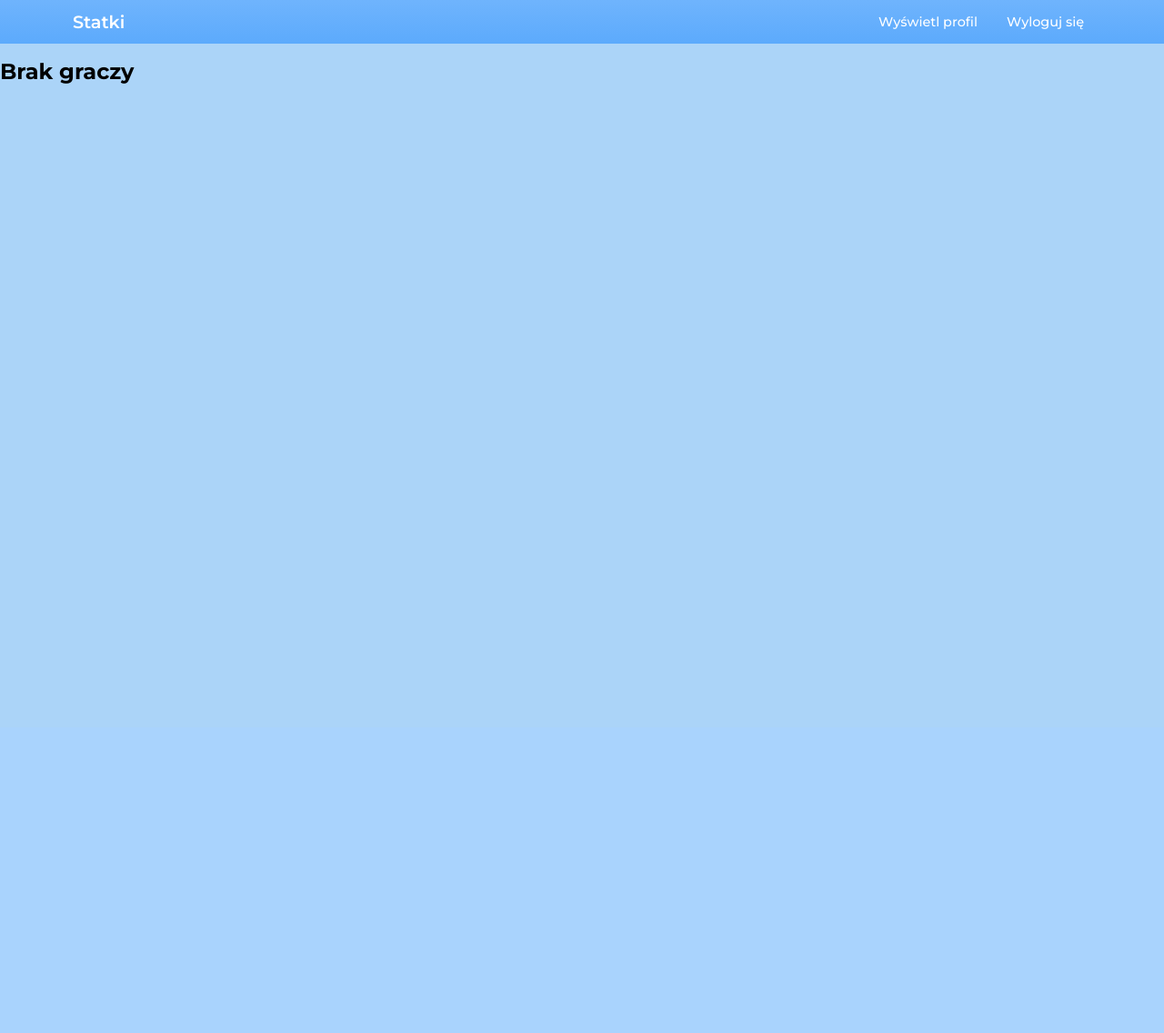
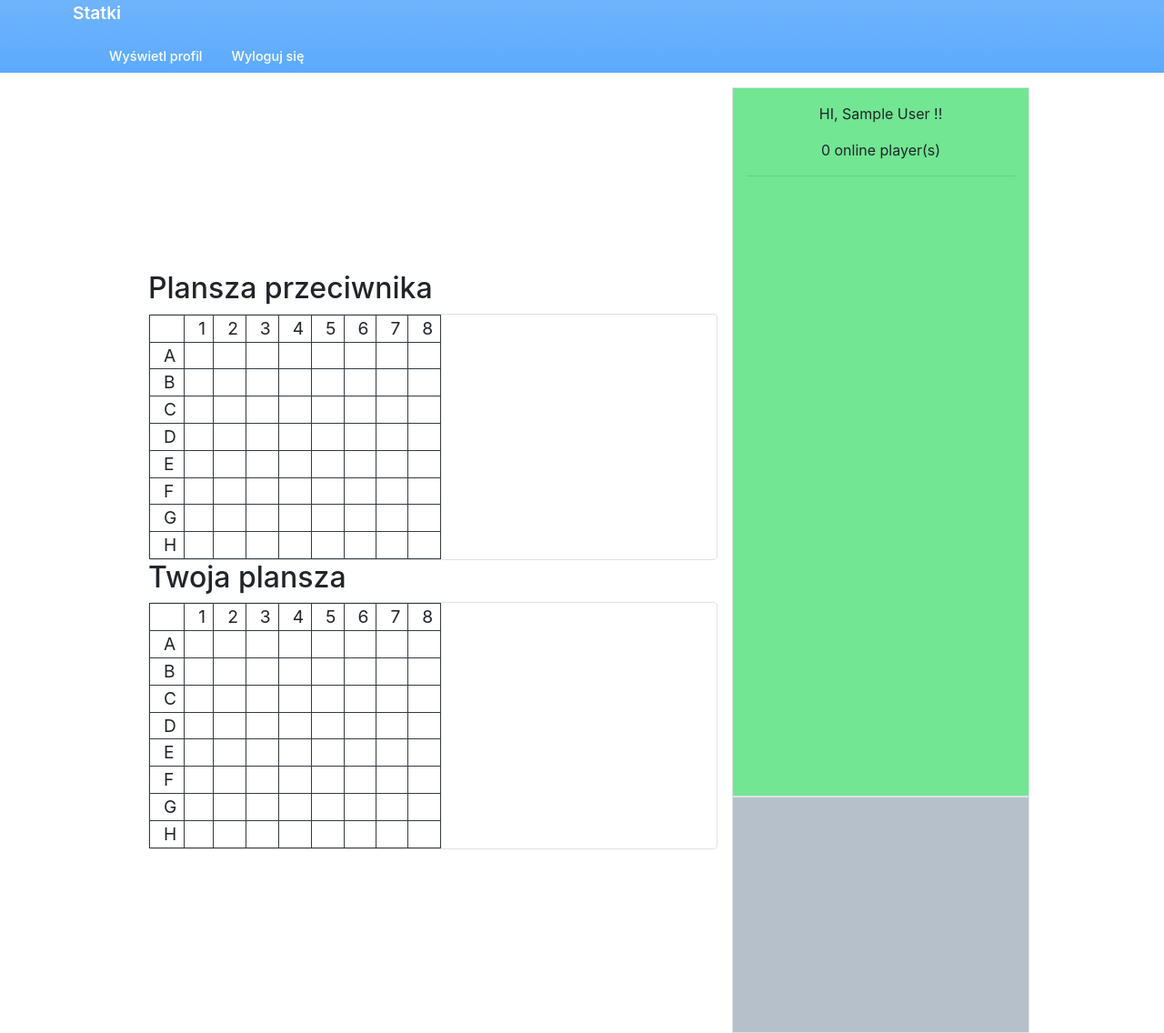
Before and after one commit to ppporanczyk/Statki, a Flask app: page /rooms in a window 1280 px wide. Shown: the whole page at 91% size. Before the commit the page ends 92 px from the top, so only its background shows below. Run offline with Flask 2, Linux system fonts and the light colour scheme; the visitor is signed in with stand-in values (Sample User, id 1); data comes from the database, SQL or seed files in the repository; some libraries are stand-ins or nearby versions.

Commit message:
laczenie graczy, proces ustawiania statkow, rozpoczecie gry, do poprawki przesylanie wiadomosci o pozycjach rzutow

```diff
--- a/app.py
+++ b/app.py
@@ -26,12 +26,12 @@ pusher = pusher_client = pusher.Pusher(
     ssl=True
 )
 name = ''
-# app.config[
-#     'SQLALCHEMY_DATABASE_URI'] = 'postgresql://qbhjnrrwqvchoi:a12038c8f5d69267b00001db8cd0762c79458d0ec0cf8399467df7e04d1d8d50@ec2-34-242-8-97.eu-west-1.compute.amazonaws.com:5432/d9qk23pnab16ud'
+app.config[
+    'SQLALCHEMY_DATABASE_URI'] = 'postgresql://qbhjnrrwqvchoi:a12038c8f5d69267b00001db8cd0762c79458d0ec0cf8399467df7e04d1d8d50@ec2-34-242-8-97.eu-west-1.compute.amazonaws.com:5432/d9qk23pnab16ud'
 
 # should be updated to working db URI to run on heroku
-app.config[
-    'SQLALCHEMY_DATABASE_URI'] = 'postgres://postgres:postgres@localhost:5432/postgres'
+# app.config[
+#     'SQLALCHEMY_DATABASE_URI'] = 'postgres://postgres:postgres@localhost:5432/postgres'
 
 app.config['SQLALCHEMY_TRACK_MODIFICATIONS'] = False
 app.config['SECRET_KEY'] = SECRET_KEY
@@ -112,18 +112,23 @@ def get_gamers(status=None):
     gamers = Users.query.filter_by(status=status).all()
     return gamers
 
-
 @app.route('/')
 def main_page():
+    # global name
+    # name = request.args.get('name')
+    # if not name:
+    #     name = ''
     return render_template('index.html')
 
-
 @login_required
-@app.route('/play')
+@app.route('/rooms')
 def play():
-    global name
-    name = request.args.get('name')
-    return render_template('play.html', name=current_user.name)
+    # global name
+    # name = request.args.get('name')
+    # if not name:
+    #     name = ''
+    alphabet = ['A','B','C','D','E','F','G','H']
+    return render_template('play.html', name=current_user.name, alphabet=alphabet)
 
 
 @app.route("/pusher/auth", methods=['POST'])
@@ -162,18 +167,9 @@ def get_games_in_progress_for_player_number(player_id):
 @app.route('/profile')
 def profile():
     return render_template('profile.html',
-                           games_in_progress=get_games_in_progress_for_player_number(1),
-                           games_won=get_games_won_for_player_number(1),
-                           games_lost=get_games_lost_for_player_number(1))
-
-
-@login_required
-@app.route('/rooms')
-def show_rooms():
-    return render_template('rooms.html',
-                           users=get_gamers(),
-                           available=get_gamers('available'),
-                           in_game=get_gamers('in_game'))
+                           games_in_progress=get_games_in_progress_for_player_number(current_user.id),
+                           games_won=get_games_won_for_player_number(current_user.id),
+                           games_lost=get_games_lost_for_player_number(current_user.id))
 
 
 @app.route('/login', methods=['GET', 'POST'])
--- a/static/styles/style.css
+++ b/static/styles/style.css
@@ -21,7 +21,7 @@ header {
     align-items: center;
     justify-content: space-between;
     padding: 0rem 5rem;
-    height: 3rem;
+    height: 5rem;
     background: linear-gradient(180deg, #6fb4fd 0%, #5caafc 100%);
 }
 
@@ -39,6 +39,7 @@ header {
     /* flex-direction: column; */
     align-items: center;
     justify-content: center;
+
 }
 
 ul {
--- a/templates/base.html
+++ b/templates/base.html
@@ -9,6 +9,8 @@
     <!-- <link rel="stylesheet" href="https://cdnjs.cloudflare.com/ajax/libs/bulma/0.7.2/css/bulma.min.css" /> -->
     <link rel="stylesheet" href="../static/styles/style.css">
     <link rel="icon" type="image/png" href="../static/ship.png" />
+    <link rel="stylesheet" href="https://stackpath.bootstrapcdn.com/bootstrap/4.1.3/css/bootstrap.min.css">
+
 </head>
 
 <body>
@@ -19,10 +21,9 @@
         </div>
 
 
-        <nav class="navbar">
+        <nav class="navbar ">
             <ul>
                 {% if current_user.is_anonymous %}
-                current_user
                 <li><a href="{{ url_for('login') }}" class="navbar-item">
                         Logowanie
                     </a></li>
--- a/templates/play.html
+++ b/templates/play.html
@@ -1,22 +1,40 @@
 {% extends "base.html" %}
 
 {% block content %}
+
       <div id="app" class="container-fluid">
-        <div class="row mx-5" style="height: 50vh">
-          <div class="col-8 h-50 align-self-center">
-            <div class="row border rounded invisible h-50 w-75 m-auto" style="font-size: 3.6rem" ref="gameboard" @click="playerAction">
-              <div class="h-100 pr-2 col border border-dark" data-id="1" ref="1"></div>
-              <div class="col pr-2 border border-dark" data-id="2" ref="2"></div>
-              <div class="col pr-2 border border-dark" data-id="3" ref="3"></div>
-              <div class="w-100"></div>
-              <div class="h-100 pr-2 col border border-dark" data-id="4" ref="4"></div>
-              <div class="col pr-2 border border-dark" data-id="5" ref="5"></div>
-              <div class="col pr-2 border border-dark" data-id="6" ref="6"></div>
-              <div class="w-100"></div>
-              <div class="h-100 pr-2 col border border-dark" data-id="7" ref="7"></div>
-              <div class="col pr-2 border border-dark" data-id="8" ref="8"></div>
-              <div class="col pr-2 border border-dark" data-id="9" ref="9"></div>
-            </div>
+        <div class="row mx-5" style="height: 130vh">
+          <div class="col-8 h-10 align-self-center">
+            <h2>Plansza przeciwnika</h2>
+            <table class="row border rounded visible h-20 w-20 m-auto" style="font-size: 1.2rem" ref="gameboard_main" @click="playerAction">
+              <tr>
+                <td class="h-100 pr-2 col border border-dark "></td>
+                {% for i in range(1,9) %}<td class="h-100 pr-2 col border border-dark">{{i}}</td>{%endfor%}
+              </tr>
+              {% for i in range(1,9) %}
+              <tr>
+                <td class="h-100 pr-2 col border border-dark" >{{ alphabet[i-1]}}</td>
+                {% for j in range(1,9) %}
+                <td class="col pr-2 border border-dark" data-id="{{ i }}{{ j }}" ref="{{ i }}{{ j }}"></td>
+                {%endfor%}
+              </tr>
+              {%endfor%}
+            </table>
+            <h2>Twoja plansza</h2>
+            <table id="yourBoxes"  class="row border rounded visible h-20 w-20 m-auto" style="font-size: 1.2rem" ref="gameboard" @click="settingAction">
+              <tr>
+                <td class="h-100 pr-2 col border border-dark"></td>
+                {% for i in range(1,9) %}<td class="h-100 pr-2 col border border-dark">{{i}}</td>{%endfor%}
+              </tr>
+              {% for i in range(1,9) %}
+              <tr>
+                <td class="h-100 pr-2 col border border-dark" >{{ alphabet[i-1]}}</td>
+                {% for j in range(1,9) %}
+                <td class="col pr-2 border border-dark" data-id="{{ i }}{{ j }}" ref="{{ i }}{{ j }}"></td>
+                {%endfor%}
+              </tr>
+              {%endfor%}
+            </table>
           </div>
           <div class="col-4 pl-3">
             <div class="row h-100">
@@ -29,26 +47,29 @@
                 </li>
               </div>
               <div class="w-100"></div>
-              <div class="col text-center py-3 border h-25" style="background: #b6c0ca; font-size: 1em; font-weight: bold">
+              <div class="col text-center py-3 border h-25" @click="confirmSetup" style="cursor: pointer; background: #b6c0ca; font-size: 1em; font-weight: bold">
                 {% raw %} {{ status }} {% endraw %}
               </div>
             </div>
           </div>
         </div>
       </div>
+
 <script src="https://cdn.jsdelivr.net/npm/vue/dist/vue.js"></script>
 <script src="https://js.pusher.com/4.2/pusher.min.js"></script>
 <script>
  Pusher.logToConsole = true;
  var app = new Vue({
-
     el: '#app',
 
     data: {
     username: {{ name|tojson }},
+    alphabet: {{ alphabet|tojson }},
     players: 0,
     connectedPlayers: [],
     status: '',
+    ready: 0,
+    opponentReady: 0,
     pusher: new Pusher('4d2726b6eaed69e2834f', {
         authEndpoint: '/pusher/auth',
         cluster: 'eu',
@@ -57,23 +78,34 @@
     otherPlayerName: '',
     mychannel: {},
     otherPlayerChannel: {},
-        firstPlayer: 0,
     turn: 0,
-        boxes: [0, 0, 0, 0, 0, 0, 0, 0, 0]
+    mainBoxes: [[0, 0, 0, 0, 0, 0, 0, 0],
+                [0, 0, 0, 0, 0, 0, 0, 0],
+                [0, 0, 0, 0, 0, 0, 0, 0],
+                [0, 0, 0, 0, 0, 0, 0, 0],
+                [0, 0, 0, 0, 0, 0, 0, 0],
+                [0, 0, 0, 0, 0, 0, 0, 0],
+                [0, 0, 0, 0, 0, 0, 0, 0],
+                [0, 0, 0, 0, 0, 0, 0, 0]],
+    yourBoxes: [[0, 0, 0, 0, 0, 0, 0, 0],
+                [0, 0, 0, 0, 0, 0, 0, 0],
+                [0, 0, 0, 0, 0, 0, 0, 0],
+                [0, 0, 0, 0, 0, 0, 0, 0],
+                [0, 0, 0, 0, 0, 0, 0, 0],
+                [0, 0, 0, 0, 0, 0, 0, 0],
+                [0, 0, 0, 0, 0, 0, 0, 0],
+                [0, 0, 0, 0, 0, 0, 0, 0]]
     },
 
     created () {
-        console.log("WYNIK " + this.username);
       this.subscribe();
       this.listeners();
     },
 
     methods: {
         subscribe: function () {
-
             let channel = this.pusher.subscribe('presence-channel');
             this.myChannel = this.pusher.subscribe('private-' + this.username);
-
             channel.bind('pusher:subscription_succeeded', (player) => {
                 this.players = player.count - 1;
                 player.each((player) => {
@@ -81,12 +113,10 @@
                       this.connectedPlayers.push(player.id);}
                 });
             });
-
             channel.bind('pusher:member_added', (player) => {
                 this.players++;
                 this.connectedPlayers.push(player.id);
             });
-
             channel.bind('pusher:member_removed', (player) => {
                 this.players--;
                 var index = this.connectedPlayers.indexOf(player.id);
@@ -98,13 +128,13 @@
 
         listeners: function () {
             this.pusher.bind('client-' + this.username, (message) => {
-        if (confirm('Do you want to start a game of Tic Tac Toe with ' + message)) {
+                if (confirm(message + ' zaprasza cię do gry w statki')) {
                     this.otherPlayerName = message
                     this.otherPlayerChannel = this.pusher.subscribe('private-' + this.otherPlayerName)
                     this.otherPlayerChannel.bind('pusher:subscription_succeeded', () => {
-            this.otherPlayerChannel.trigger('client-game-started', this.username)
+                        this.otherPlayerChannel.trigger('client-set-ships', message)
                     })
-          this.startGame(message)
+                this.setShipsOnMap() //ETAP ROZSTAWIANIA STATKOW, DODAC WALIDACJE ROZSTAWIANIA I LIMITY
                 } else {
                     this.otherPlayerChannel = this.pusher.subscribe('private-' + message)
                     this.otherPlayerChannel.bind('pusher:subscription_succeeded', () => {
@@ -115,34 +145,28 @@
             }),
 
             this.myChannel.bind('client-game-started', (message) => {
-        this.status = "Game started with " + message
-        this.$refs.gameboard.classList.remove('invisible');
-        this.firstPlayer = 1;
+                this.status = "Zaczynasz bitwe z  " + message
                 this.turn = 1;
             })
 
-      this.myChannel.bind('client-game-declined', () => {
-        this.status = "Game declined"
-      })
+            this.myChannel.bind('client-set-ships', (message) => {this.setShipsOnMap()})
 
-      this.myChannel.bind('client-new-move', (position) => {
-        this.$refs[position].innerText = this.firstPlayer ? 'O' : 'X'
-      })
+            this.myChannel.bind('client-game-declined', () => {this.status = "Odmowa bitwy"})
 
-      this.myChannel.bind('client-your-turn', () => {
-        this.turn = 1;
-      })
+            this.myChannel.bind('client-is-ready', () => {this.opponentReady = 1;})
 
-      this.myChannel.bind('client-box-update', (update) => {
-        this.boxes = update;
-      })
+            this.myChannel.bind('client-your-turn', () => {this.turn = 1;})
 
-      this.myChannel.bind('client-you-lost', () => {
-        this.gameLost();
-      })
+            this.myChannel.bind('client-box-update', (update) => {this.mainBoxes = update;})
+
+            this.myChannel.bind('client-you-lost', () => {this.gameLost();})
+
+            this.myChannel.bind('client-ask-position', (yPos, xPos) => {this.getValueOnPos(yPos, xPos);})
+
+            this.myChannel.bind('client-return-value', (value) => {this.getValueFromOpponent(value);})
         },
 
-    // Lets you choose a player to play as.
+        // Wyslanie zaproszenia do gry
         choosePlayer: function (e) {
             this.otherPlayerName = e.target.innerText
             this.otherPlayerChannel = this.pusher.subscribe('private-' + this.otherPlayerName)
@@ -151,83 +175,115 @@
             });
         },
 
-    // Begins the game
-    startGame: function (name) {
-      this.status = "Game started with " + name
+        // Potwierdz ulozenie planszy
+        confirmSetup: function (e) {
+            this.ready = 1
+            if (this.opponentReady == 0){
+                this.otherPlayerChannel.trigger('client-is-ready', "")
+            } else{
+                this.startGame()
+                this.otherPlayerChannel.trigger('client-game-started', "")
+            }
+          },
+
+        // Set ships on the map
+        setShipsOnMap: function () {this.status = "Ustaw statki na planszy. Kliknij tutaj, gdy bedziesz gotowy "},
+
+        // rozpoczecie gry
+        startGame: function () {
+            this.status = "Gra zaczeta ";
+            //dorobic blokowanie yourBoxes!!!!!!
+        },
+
+        // Gracz odmowil rozgrywki
+        gameDeclined: function () {this.status = "Nie przyjęto zaproszenia"},
+
+        // Obecny gracz wygrywa
+        gameWon: function () {
+            this.status = "Wygrales!"
+            this.restartGame()
+        },
+
+        // Obecny gracz przegrywa
+        gameLost: function () {
+            this.turn = 1;
+            this.status = "Przegrales!"
+            this.restartGame()
+        },
+
+        restartGame: function () {
+            this.$refs.gameboard_main.classList.add('invisible');
+            this.$refs.gameboard.classList.add('invisible');
+                for (i = 1; i < 9; i++) {
+                    for (j = 1; j < 9; j++) {
+                       this.$refs[i][j].style.background  = 'white';
+                       this.mainBoxes[i][j] = 0;
+                       this.yourBoxes[i][j] = 0
+                    }
+                }
+              this.$refs.gameboard_main.classList.remove('invisible');
               this.$refs.gameboard.classList.remove('invisible');
         },
 
-    // User declined to play
-    gameDeclined: function () {
-      this.status = "Game declined"
-    },
-
-    // Game has ended with current user winning
-    gameWon: function () {
-      this.status = "You WON!"
-      this.$refs.gameboard.classList.add('invisible');
-      this.restartGame()
-    },
-
-    // Game has ended with current user losing
-    gameLost: function () {
-      this.turn = 1;
-      this.boxes = [0, 0, 0, 0, 0, 0, 0, 0, 0]
-      this.status = "You LOST!"
-      this.$refs.gameboard.classList.add('invisible');
-      this.restartGame()
-    },
-
-    // Restarts a game
-    restartGame: function () {
-      for (i = 1; i < 10; i++) {
-        this.$refs[i].innerText = ""
-      }
-      this.$refs.gameboard.classList.remove('invisible');
-    },
-
-    // Checks tiles to see if the tiles passed are a match
-    compare: function () {
-      for (var i = 1; i < arguments.length; i++) {
-        if (arguments[i] === 0 || arguments[i] !== arguments[i - 1]) {
+        // sprawdza, czy wszystkie statki zostaly znalezione
+        theresAMatch: function () {
+            for (var i = 1; i < 9; i++) {
+                for (var j = 1; j < 9; j++) {
+                    if (this.mainBoxes[i][j] == 2) {  //POPRAWIC
                         return false
                     }
                 }
-
-      return true;
+            }
+            return true
         },
 
-    // Checks the tiles and returns true if theres a winning play
-    theresAMatch: function () {
-      return this.compare(this.boxes[0], this.boxes[1], this.boxes[2]) ||
-        this.compare(this.boxes[3], this.boxes[4], this.boxes[5]) ||
-        this.compare(this.boxes[6], this.boxes[7], this.boxes[8]) ||
-        this.compare(this.boxes[0], this.boxes[3], this.boxes[6]) ||
-        this.compare(this.boxes[1], this.boxes[4], this.boxes[7]) ||
-        this.compare(this.boxes[2], this.boxes[5], this.boxes[8]) ||
-        this.compare(this.boxes[2], this.boxes[4], this.boxes[6]) ||
-        this.compare(this.boxes[0], this.boxes[4], this.boxes[8])
+        // Ustawianie statkow + Dodac walidacje rozstawiania
+        settingAction: function (e) {
+            let index = e.target.dataset.id
+            let yPos = (Math.floor(index/10))-1
+            let xPos = index%10 -1
+
+            console.log(yPos + ' ' +xPos + " " + this.yourBoxes[yPos][xPos])
+            if (this.yourBoxes[yPos][xPos] == 0) {
+                this.yourBoxes[yPos][xPos] = 2
+                e.target.style.background = 'black'
+            } else if (this.yourBoxes[yPos][xPos] == 2) {
+                this.yourBoxes[yPos][xPos] = 0
+                e.target.style.background = 'white'
+            }
+        },
+
+        getValueOnPos: function (yPos, xPos){
+            var value = this.yourBoxes[yPos][xPos]
+            this.otherPlayerChannel.trigger('client-return-value', value)
+        },
+
+        getValueFromOpponent: function (value){
+            if (value == 2 ){
+                this.mainBoxes[yPos][xPos] = 1
+                this.$refs[yPos][xPos].style.background = 'green'
+            } else {
+                this.mainBoxes[yPos][xPos] = -1
+                this.$refs[yPos][xPos].style.background = 'red'
+                this.otherPlayerChannel.trigger('client-your-turn', "")
+            }
+
+            this.otherPlayerChannel.trigger('client-box-update', this.mainBoxes)
+            if (this.theresAMatch()) {
+                this.gameWon()
+                this.otherPlayerChannel.trigger('client-you-lost', '')
+            }
         },
 
         // Checks to see if the play was a winning play
         playerAction: function (e) {
-      let index = e.target.dataset.id - 1
-      let tile = this.firstPlayer ? 'X' : 'O'
+            let index = e.target.dataset.id
+            let yPos = (Math.floor(index/10))-1
+            let xPos = index%10 -1
 
-      if (this.turn && this.boxes[index] == 0) {
+            if (this.turn && this.mainBoxes[yPos][xPos] == 0) {
                 this.turn = 0
-        this.boxes[index] = tile
-        e.target.innerText = tile
-
-        this.otherPlayerChannel.trigger('client-your-turn', "")
-        this.otherPlayerChannel.trigger('client-box-update', this.boxes)
-        this.otherPlayerChannel.trigger('client-new-move', e.target.dataset.id)
-
-        if (this.theresAMatch()) {
-          this.gameWon()
-          this.boxes = [0, 0, 0, 0, 0, 0, 0, 0, 0]
-          this.otherPlayerChannel.trigger('client-you-lost', '')
-        }
+                this.otherPlayerChannel.trigger('client-ask-position', yPos, xPos)
             }
         },
     }
--- a/templates/rooms.html
+++ /dev/null
@@ -1,37 +0,0 @@
-{% extends "base.html" %}
-{% block content %}
-<section>
-
-    {% if users %}
-    <table>
-        <tr>
-            <th>Dostępni gracze</th>
-        </tr>
-        {% for avail in available %}<tr>
-            <td>{{ avail }}</td>
-        </tr>{% endfor %}
-    </table>
-
-    <table>
-        <tr>
-            <th>Zajęci gracze</th>
-        </tr>
-        {% for in_g in in_game %}<tr>
-            <td>{{ in_g }}</td>
-        </tr>{% endfor %}
-    </table>
-
-    <table>
-        <tr>
-            <th>Wszyscy gracze</th>
-        </tr>
-        {% for user in users %}<tr>
-            <td>{{ user }}</td>
-        </tr>{% endfor %}
-    </table>
-    {% else %}
-    <h1>{% block title2 %} Brak graczy {% endblock %}</h1>
-    {% endif %}
-
-</section>
-{% endblock %}
```
Lines whose indentation alone changed are shown as unchanged.
